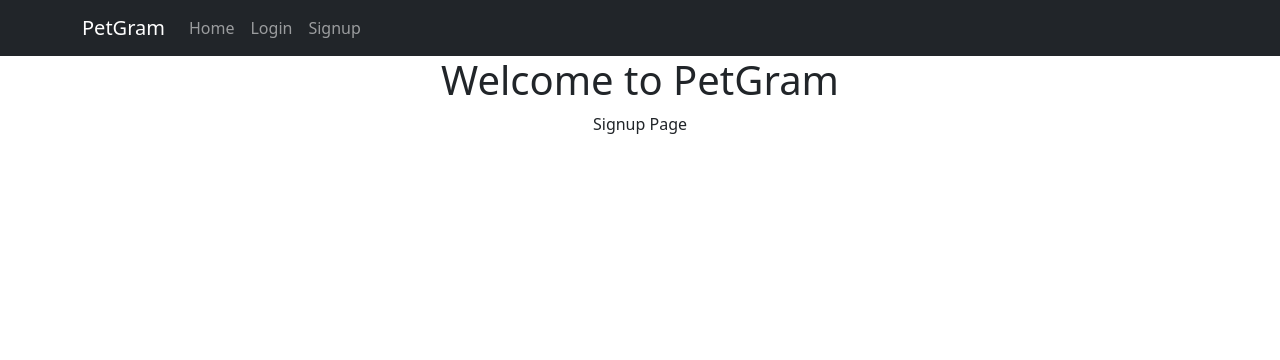
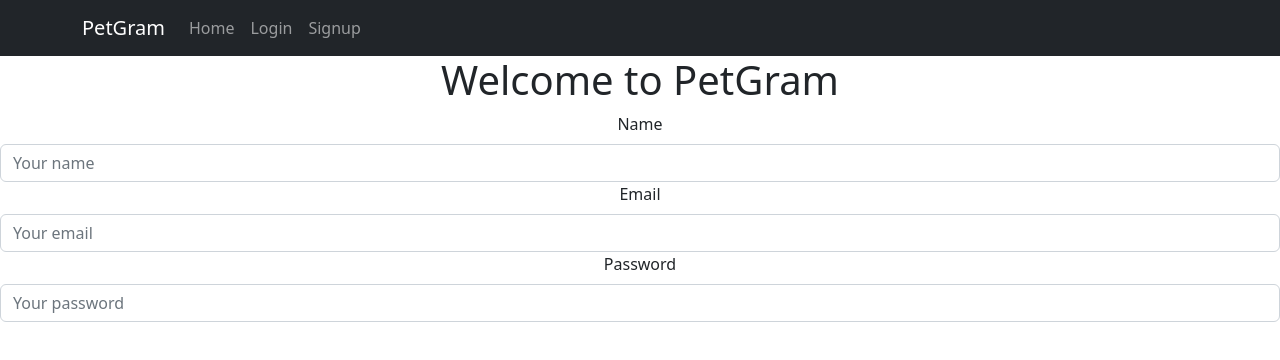
Before and after one commit to ThuyTTTN/petgram, a React (Create React App) app: page /signupform in a window 1280 px wide. Shown: the top 360 px of the page. Built offline with nearby package versions, Linux system fonts and the light colour scheme.

Commit message:
added Form to login and signup page

```diff
--- a/src/components/Login.jsx
+++ b/src/components/Login.jsx
@@ -1,10 +1,23 @@
 import React from "react";
+import { Form, Button } from 'react-bootstrap';
 
 const Login = () => {
     return (
-        <div>
-            Login Page
-        </div>
+        <>
+            <Form>
+                <Form.Group>
+                    <Form.Label>Email</Form.Label>
+                    <Form.Control type='text' placeholder='Your email' name='email' required/>
+                    <Form.Control.Feedback type='invalid'>Email is required!</Form.Control.Feedback>
+                </Form.Group>
+
+                <Form.Group>
+                    <Form.Label hmtlFor='password'>Password</Form.Label>
+                    <Form.Control type='password' placeholder='Your password' name='password' required />
+                    <Form.Control.Feedback type='invalid'>Password is required!</Form.Control.Feedback>
+                </Form.Group>
+            </Form>
+        </>
     )
 
 }
--- a/src/components/SignupForm.jsx
+++ b/src/components/SignupForm.jsx
@@ -1,10 +1,30 @@
 import React from "react";
+import { Form, Button,  Alert } from 'react-bootstrap';
+
 
 const SignupForm = () => {
     return (
-        <div>
-            Signup Page
-        </div>
+        <>
+            <Form>
+                <Form.Group>
+                    <Form.Label>Name</Form.Label>
+                    <Form.Control type='text' placeholder='Your name' name='email' required/>
+                    <Form.Control.Feedback type='invalid'>Full Name is required!</Form.Control.Feedback>
+                </Form.Group>
+
+                <Form.Group>
+                    <Form.Label>Email</Form.Label>
+                    <Form.Control type='text' placeholder='Your email' name='email' required/>
+                    <Form.Control.Feedback type='invalid'>Email is required!</Form.Control.Feedback>
+                </Form.Group>
+
+                <Form.Group>
+                    <Form.Label hmtlFor='password'>Password</Form.Label>
+                    <Form.Control type='password' placeholder='Your password' name='password' required />
+                    <Form.Control.Feedback type='invalid'>Password is required!</Form.Control.Feedback>
+                </Form.Group>
+            </Form>
+        </>
     )
 
 }
```
Also changed, not shown: src/components/AppNavbar.jsx (+1 -9 lines).
